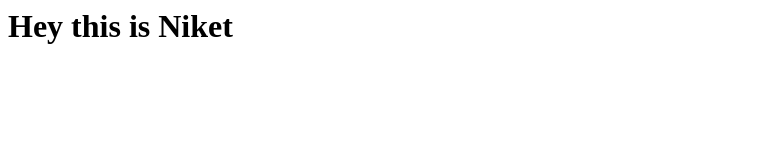
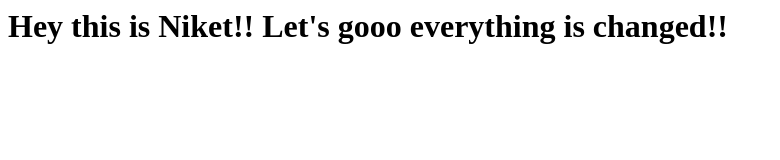
Before and after one commit to niketkk/ZenBank, a plain HTML site: page index.html in a window 1280 px wide. Shown: the whole page, without its empty margins (0-780 px from the left). Drawn offline with Linux system fonts and the light colour scheme.

Commit message:
test commit 2

```diff
--- a/index.html
+++ b/index.html
@@ -1 +1 @@
-<h1>Hey this is Niket</h1>
+<h1>Hey this is Niket!! Let's gooo everything is changed!!</h1>
```
